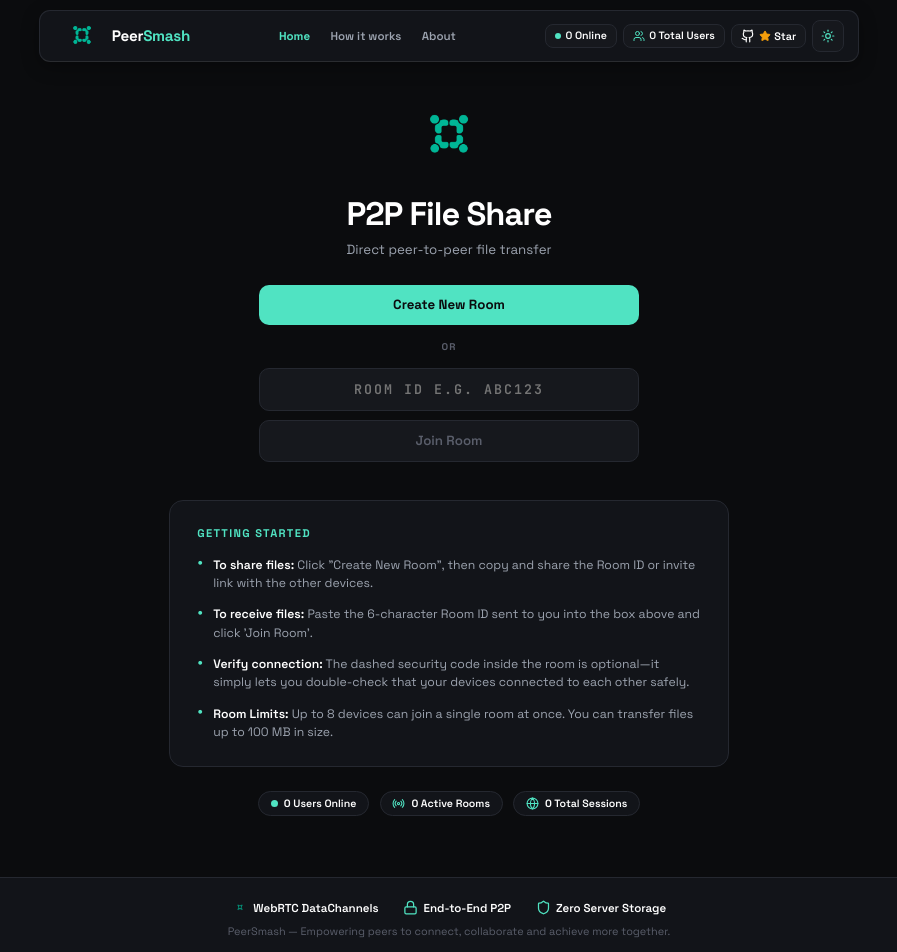
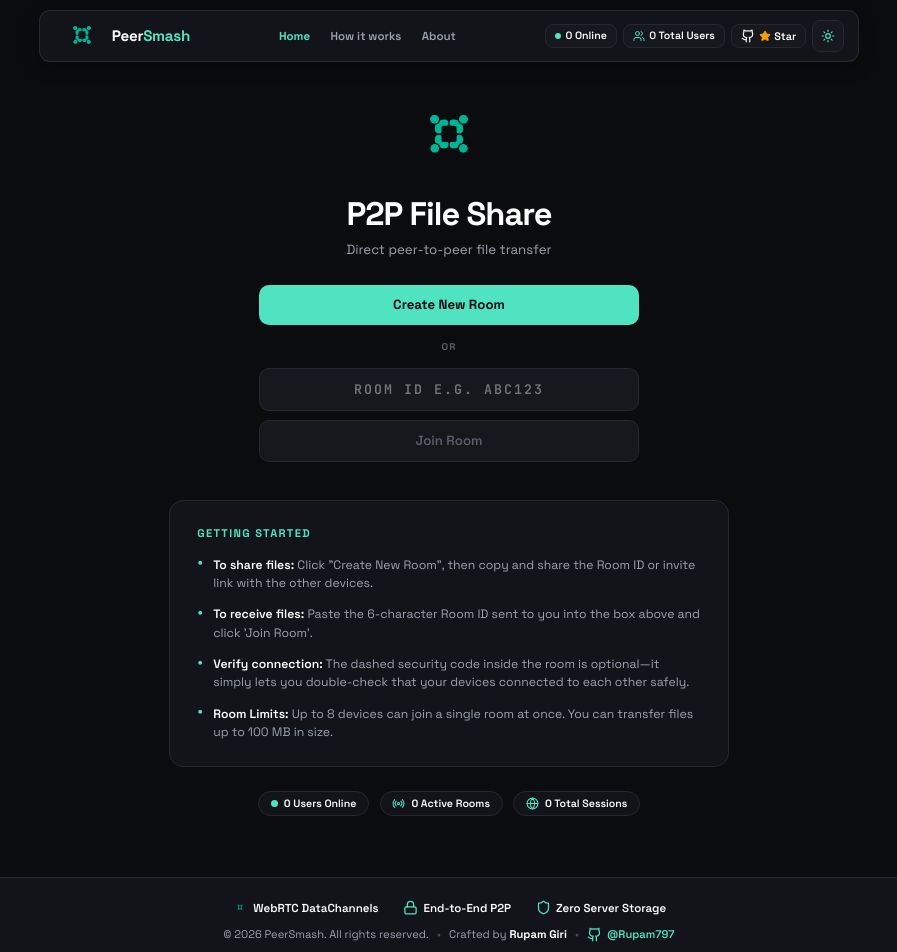
Before and after one commit to Rupam797/PeerSmash, a React (Vite) app in the folder client/: page / in a window 1280 px wide. Shown: the top 952 px of the page, without its empty margins (191-1088 px from the left). Built offline with nearby package versions, Linux system fonts and the light colour scheme; no server answers.

Commit message:
feat: implement ActiveRoomView component for room management and P2P connection status display

```diff
--- a/client/index.html
+++ b/client/index.html
@@ -3,6 +3,8 @@
   <head>
     <meta charset="UTF-8" />
     <link rel="icon" type="image/png" href="/peersmash.png" />
+    <link rel="shortcut icon" type="image/png" href="/peersmash.png" />
+    <link rel="apple-touch-icon" href="/peersmash.png" />
     <meta name="viewport" content="width=device-width, initial-scale=1.0" />
     <meta name="theme-color" content="#061219" />
     <title>PeerSmash — Connect. Collaborate. Smash Goals.</title>
--- a/client/src/App.jsx
+++ b/client/src/App.jsx
@@ -6,7 +6,7 @@ import { RoomJoin } from './components/RoomJoin';
 import { ActiveRoomView } from './components/ActiveRoomView';
 import { QRCodeModal } from './components/QRCodeModal';
 import { InfoModal } from './components/InfoModal';
-import { Shield, Lock } from 'lucide-react';
+import { Shield, Lock, Github } from 'lucide-react';
 import { PeerSmashIcon } from './components/PeerSmashIcon';
 
 export default function App() {
@@ -143,7 +143,7 @@ export default function App() {
         marginTop: '3rem',
         background: 'var(--bg-card)'
       }}>
-        <div style={{ display: 'flex', alignItems: 'center', justifyContent: 'center', gap: '1.8rem', marginBottom: '0.6rem', flexWrap: 'wrap' }}>
+        <div style={{ display: 'flex', alignItems: 'center', justifyContent: 'center', gap: '1.8rem', marginBottom: '0.8rem', flexWrap: 'wrap' }}>
           <span style={{ display: 'flex', alignItems: 'center', gap: '0.4rem', color: 'var(--text-main)', fontWeight: 600 }}>
             <PeerSmashIcon size={16} /> WebRTC DataChannels
           </span>
@@ -154,9 +154,40 @@ export default function App() {
             <Shield size={15} color="var(--brand-mint)" /> Zero Server Storage
           </span>
         </div>
-        <p style={{ margin: 0, fontSize: '0.8rem', color: 'var(--text-dim)' }}>
-          PeerSmash — Empowering peers to connect, collaborate and achieve more together.
-        </p>
+
+        <div style={{
+          display: 'flex',
+          alignItems: 'center',
+          justifyContent: 'center',
+          gap: '0.6rem',
+          fontSize: '0.82rem',
+          color: 'var(--text-muted)',
+          marginTop: '0.6rem',
+          flexWrap: 'wrap'
+        }}>
+          <span>© {new Date().getFullYear()} PeerSmash. All rights reserved.</span>
+          <span style={{ opacity: 0.4 }}>•</span>
+          <span>Crafted by <strong style={{ color: 'var(--text-main)' }}>Rupam Giri</strong></span>
+          <span style={{ opacity: 0.4 }}>•</span>
+          <a
+            href="https://github.com/Rupam797"
+            target="_blank"
+            rel="noopener noreferrer"
+            style={{
+              display: 'inline-flex',
+              alignItems: 'center',
+              gap: '0.35rem',
+              color: 'var(--brand-mint)',
+              textDecoration: 'none',
+              fontWeight: 600,
+              transition: 'var(--transition-fast)'
+            }}
+            title="Rupam Giri on GitHub"
+          >
+            <Github size={15} />
+            <span>@Rupam797</span>
+          </a>
+        </div>
       </footer>
     </div>
   );
--- a/client/src/components/ActiveRoomView.jsx
+++ b/client/src/components/ActiveRoomView.jsx
@@ -295,7 +295,7 @@ export function ActiveRoomView({
               Send File
             </h3>
             <span style={{ fontSize: '0.82rem', color: '#5A5E6B' }}>
-              Max file size: 100 MB
+              Max file size: 1 GB
             </span>
           </div>
 
```
